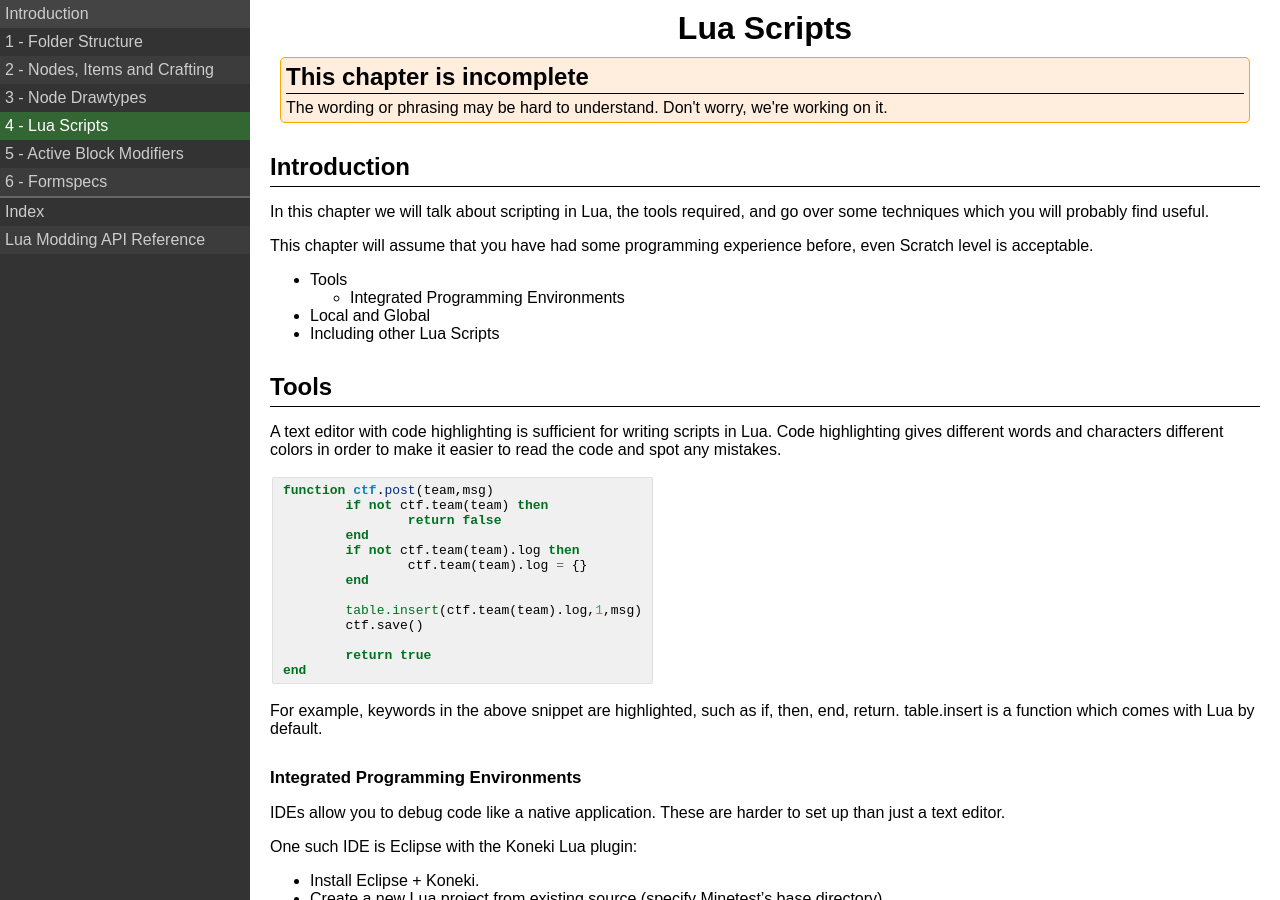
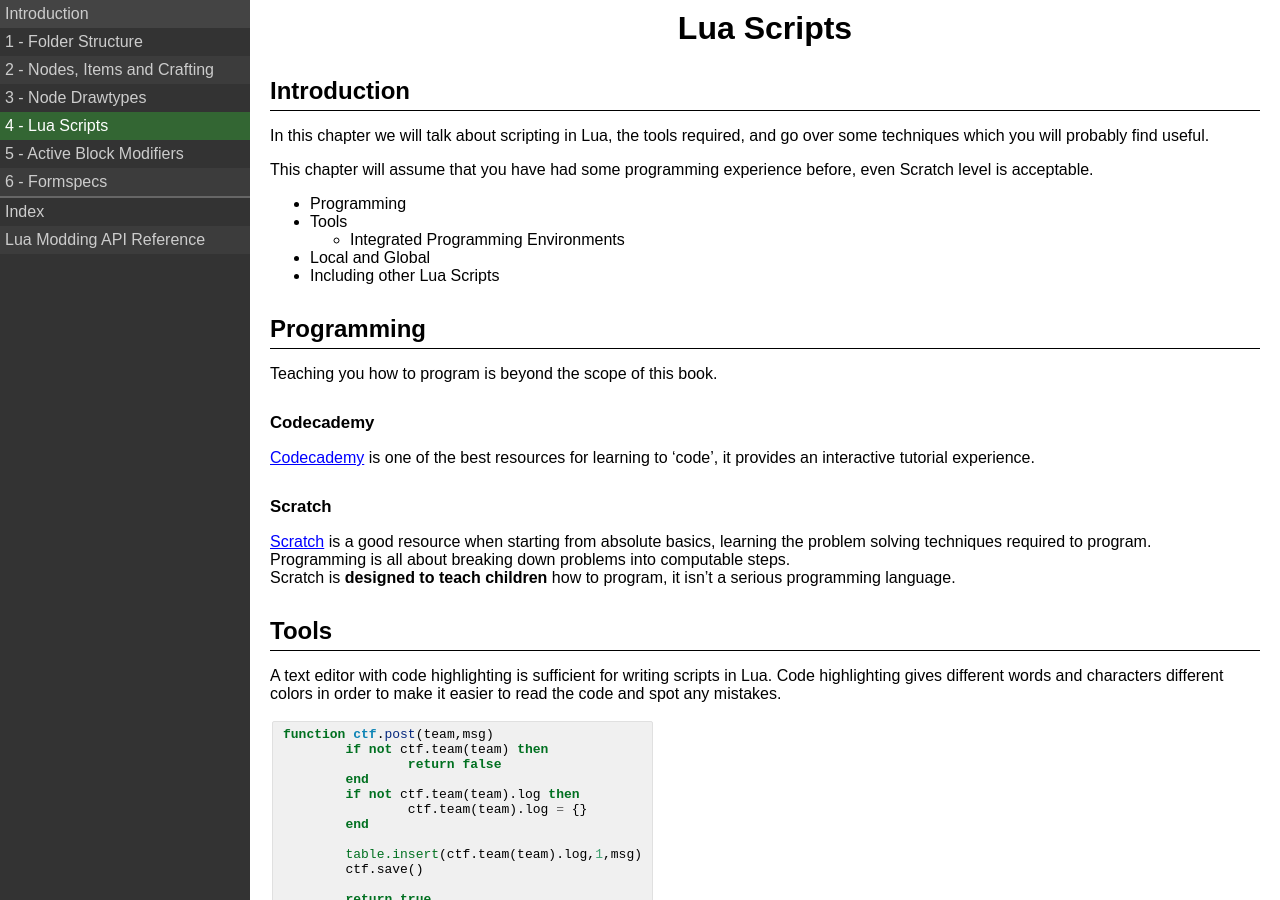
Before and after one commit to rubenwardy/minetest_modding_book, a Jekyll site: the page built from chapters/lua.md, in a window 1280 px wide and 900 px high. Built offline with Jekyll 4.4.1, drawn with Linux system fonts in a browser that asks for light colours; some of the changed text lies outside the part shown.

Commit message:
Lua: expand and remove WIP notice  Node Drawtypes: add WIP notice

```diff
--- a/chapters/lua.md
+++ b/chapters/lua.md
@@ -3,13 +3,6 @@ title: Lua Scripts
 layout: default
 root: ../
 ---
-
-<div class="notice">
-	<h2>This chapter is incomplete</h2>
-
-	The wording or phrasing may be hard to understand.
-	Don't worry, we're working on it.
-</div>
 
 Introduction
 ------------
@@ -20,10 +13,26 @@ and go over some techniques which you will probably find useful.
 This chapter will assume that you have had some programming experience before,
 even Scratch level is acceptable.
 
+* Programming
 * Tools
 	* Integrated Programming Environments
 * Local and Global
 * Including other Lua Scripts
+
+Programming
+-----------
+
+Teaching you how to program is beyond the scope of this book.
+
+### Codecademy
+[Codecademy](http://www.codecademy.com/) is one of the best resources for learning to 'code',
+it provides an interactive tutorial experience.
+
+### Scratch
+[Scratch](https://scratch.mit.edu) is a good resource when starting from absolute basics,
+learning the problem solving techniques required to program.\\
+Programming is all about breaking down problems into computable steps.\\
+Scratch is **designed to teach children** how to program, it isn't a serious programming language.
 
 Tools
 -----
@@ -166,7 +175,6 @@ dofile(minetest.get_modpath("modname") .. "/script.lua")
 "local" variables declared outside of any functions in a script file will be local to that script.
 You won't be able to access them from any other scripts.
 
-
-
-{% highlight lua %}
-{% endhighlight %}
+As for how you divide code up into files, it doesn't matter that much.
+The most important thing is your code is easy to read and edit.
+You won't need to use it for smaller projects.
```
Also changed, not shown: chapters/node_drawtypes.md (+7 -4 lines).
